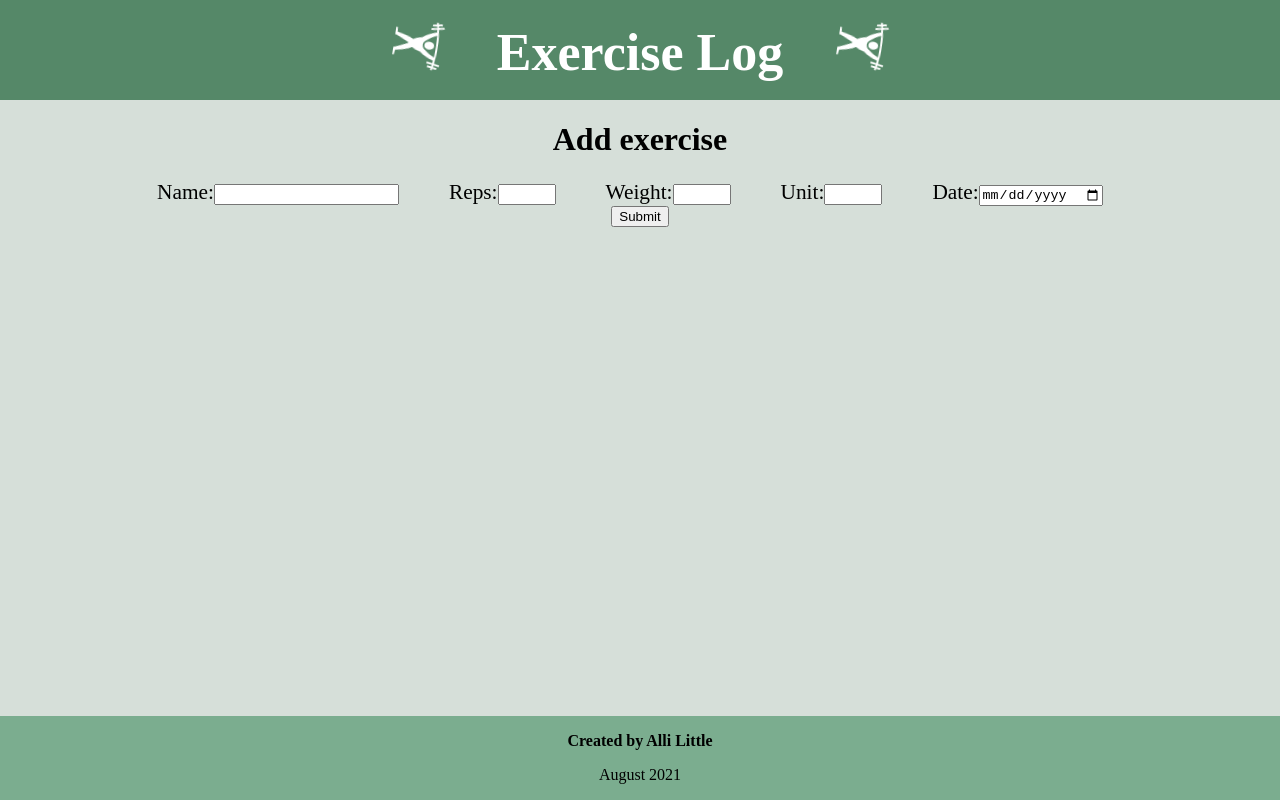
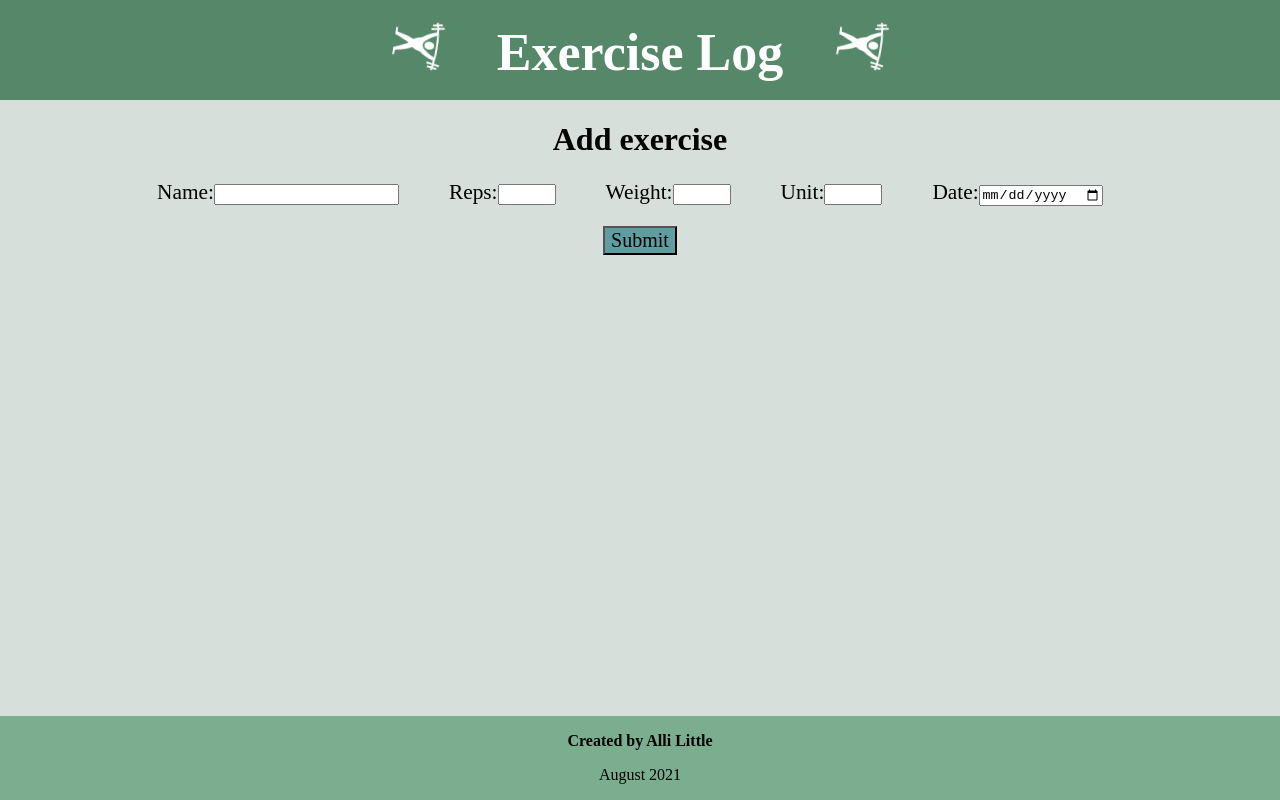
Before and after one commit to allisonglittle/exercise-tracker, a React (Create React App) app in the folder exercise-ui/: page /new-exercise in a window 1280 px wide. Built offline with nearby package versions, Linux system fonts and the light colour scheme.

Commit message:
Added button style

```diff
--- a/exercise-ui/src/App.css
+++ b/exercise-ui/src/App.css
@@ -81,3 +81,10 @@ td {
   margin: auto;
   width: 50px;
 }
+
+.submitButton {
+  font-family: 'Rockwell';
+  margin-top: 20px;
+  font-size: 20px;
+  background-color: cadetblue;
+}
--- a/exercise-ui/src/pages/CreateExercisePage.js
+++ b/exercise-ui/src/pages/CreateExercisePage.js
@@ -48,7 +48,7 @@ function CreateExercisePage() {
                     <input type="date" value={date} onChange={e => setDate(e.target.value)} />
                 </label>
             </div>
-            <button
+            <button className="submitButton"
                 onClick={addExercise}
             >Submit</button>
         </div>
```
